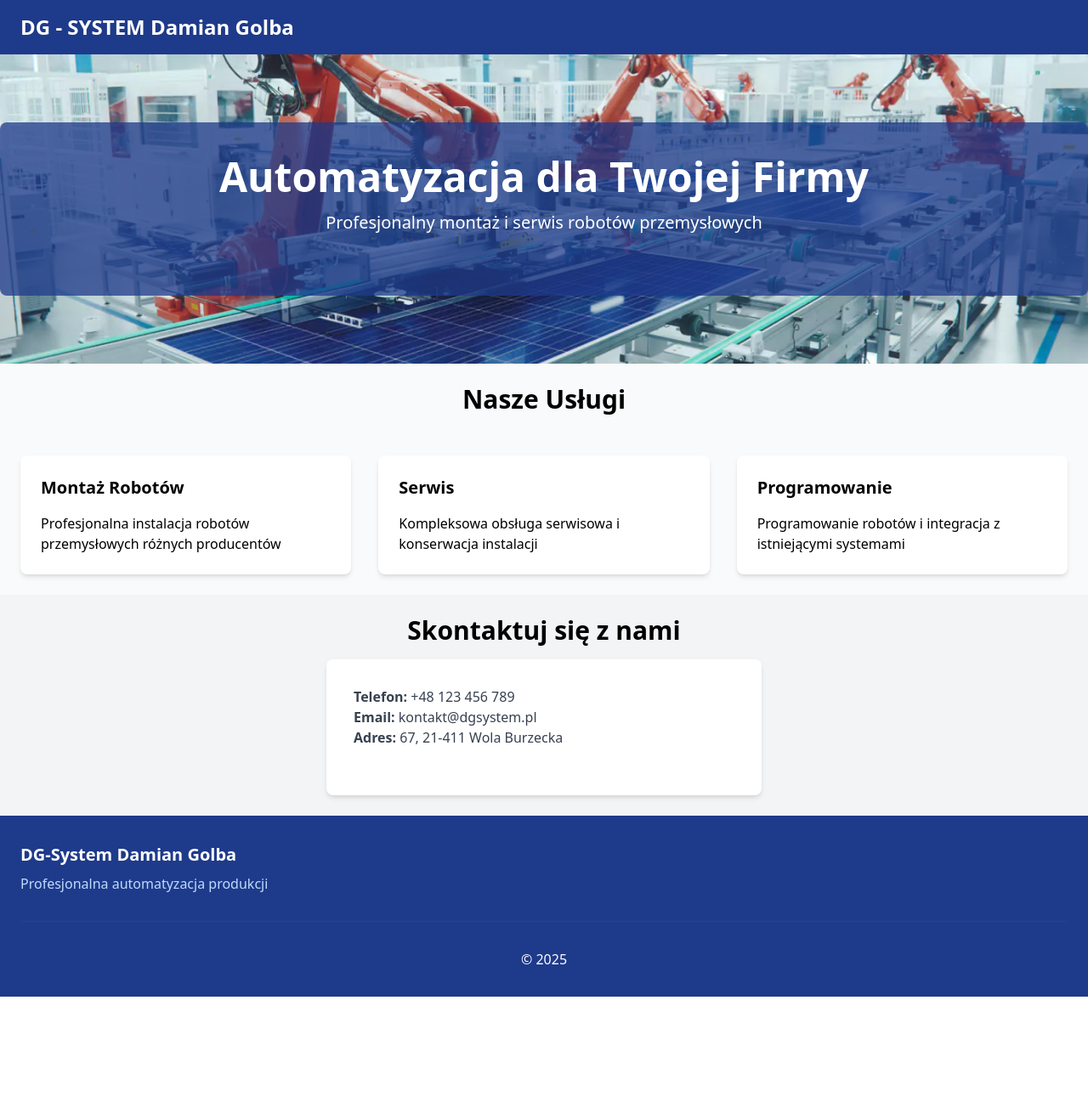
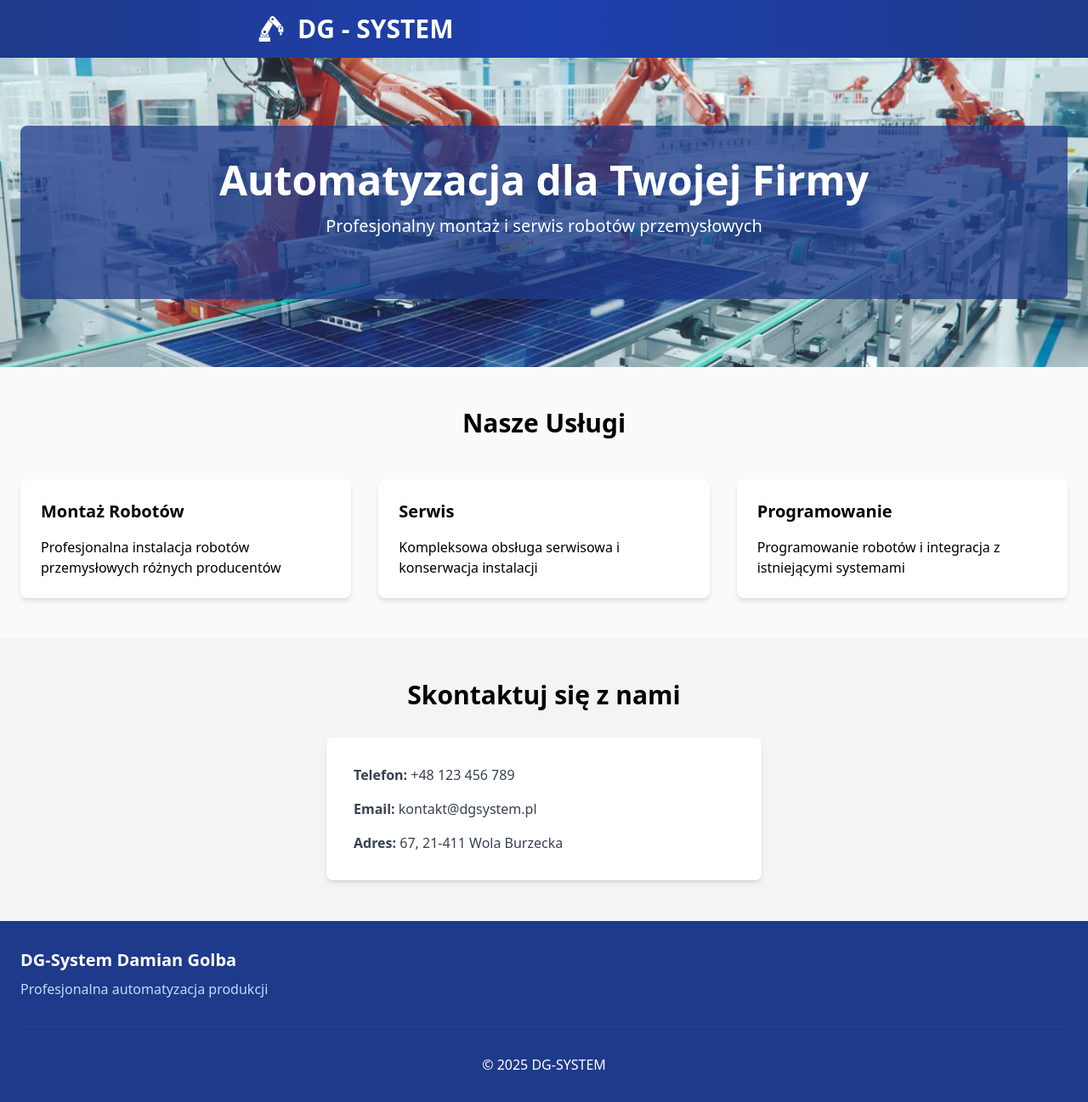
Before and after one commit to Tomaszabc/DG-Tech, a Django app: page / in a window 1280 px wide. Shown: the whole page at 85% size. Before the commit the page ends 1173 px from the top, so only its background shows below. Run offline with Django 5.2, Linux system fonts and the light colour scheme; some libraries are stand-ins or nearby versions.

Commit message:
navbar styling

```diff
--- a/app/templates/index.html
+++ b/app/templates/index.html
@@ -11,58 +11,83 @@
 </head>
 <body class="bg-gray-50 flex flex-col min-h-screen">
     <!-- Navbar -->
-    <nav class="bg-blue-900 text-white shadow-lg">
-        <div class="container mx-auto px-6 py-4">
-            <div class="flex items-center justify-between">
-                <div class="flex items-center">
-                    <span class="text-2xl font-bold">DG - SYSTEM Damian Golba</span>
+ <!-- Navbar with gradient -->
+    <nav class="bg-gradient-to-r from-blue-900 via-blue-800 to-blue-900 text-white shadow-lg">
+    <div class="container mx-auto px-4 py-3 md:px-6 md:py-4 max-w-7xl">
+        <div class="flex items-center justify-between max-w-2xl mx-auto">
+            <!-- Lewa strona - Logo -->
+            <div class="flex items-center">
+                <svg height="30px" width="30px" version="1.1" id="_x32_" xmlns="http://www.w3.org/2000/svg"
+                     xmlns:xlink="http://www.w3.org/1999/xlink" viewBox="0 0 512 512" xml:space="preserve"
+                     class="fill-current text-white">
+                    <g>
+                        <path d="M202.622,344.796l-6.208,11.926l-0.263,0.484c-14.411,24.499-41.026,39.714-69.478,39.714 c-14.272,0-28.371-3.847-40.731-11.122c-18.544-10.908-31.733-28.37-37.122-49.195c-0.238-0.886-0.434-1.78-0.632-2.674 L37.92,412.74h173.617L202.622,344.796z"></path>
+                        <path d="M212.883,59.091L66.446,280.944c-19.578,33.283-8.465,76.172,24.844,95.749 c33.299,19.587,76.17,8.464,95.756-24.843l99.391-191.063l-54.788-52.082C217.361,93.974,212.497,77.52,212.883,59.091z M150.794,330.533c-7.808,13.288-24.909,17.716-38.188,9.916c-13.287-7.824-17.724-24.909-9.907-38.196 c7.808-13.288,24.909-17.716,38.187-9.908C154.165,300.161,158.611,317.254,150.794,330.533z"></path>
+                        <path d="M216.401,422.247H34.278c-12.402,0-22.449,10.055-22.449,22.457V512h227.012v-67.296 C238.841,432.302,228.794,422.247,216.401,422.247z"></path>
+                        <path d="M450.024,185.737c7.184,0,14.082,1.255,20.48,3.559L328.505,19.542c-22.646-24.606-60.956-26.188-85.554-3.535 c-24.606,22.637-26.18,60.949-3.535,85.546l149.955,142.458C390.65,211.663,417.356,185.737,450.024,185.737z M299.584,77.537 c-9.374,8.628-23.973,8.013-32.602-1.361c-8.645-9.375-8.038-23.974,1.345-32.603c9.375-8.644,23.974-8.038,32.619,1.346 C309.575,54.293,308.967,68.892,299.584,77.537z"></path>
+                        <polygon points="431.668,365.227 451.246,387.249 470.815,365.227 470.815,328.975 431.668,328.975"></polygon>
+                        <path d="M450.024,196.292c-27.698,0-50.155,22.449-50.155,50.155v72.169h100.301v-72.169 C500.171,218.741,477.73,196.292,450.024,196.292z M450.024,264.492c-10.818,0-19.578-8.768-19.578-19.578 c0-10.818,8.76-19.586,19.578-19.586c10.81,0,19.586,8.767,19.586,19.586C469.61,255.723,460.835,264.492,450.024,264.492z"></path>
+                    </g>
+                </svg>
+                <span class="ml-4 text-3xl md:text-3xl font-bold">DG - SYSTEM</span>
+            </div>
 
-                </div>
+            <!-- Prawa strona - SVG -->
+            <div class="flex items-center">
 
             </div>
         </div>
-    </nav>
+    </div>
+</nav>
 
     <!-- Hero Section -->
-    <div class="bg-cover bg-center bg-no-repeat text-white py-20" style="background-image: url('{% static 'app/images/robot.webp' %}')">
-        <div class="container mx-auto px-6 text-center bg-blue-900 bg-opacity-75 py-10 rounded-lg">
-            <h1 class="text-5xl font-bold mb-4">Automatyzacja dla Twojej Firmy</h1>
-            <p class="text-xl mb-8">Profesjonalny montaż i serwis robotów przemysłowych</p>
-
+    <div class="bg-cover bg-center bg-no-repeat text-white py-12 md:py-20"
+         style="background-image: url('{% static 'app/images/robot.webp' %}')">
+        <div class="container mx-auto px-4 md:px-6">
+            <div class="text-center bg-blue-900 bg-opacity-75 py-8 px-4 md:py-10 rounded-lg">
+                <h1 class="text-3xl md:text-5xl font-bold mb-3 md:mb-4">Automatyzacja dla Twojej Firmy</h1>
+                <p class="text-lg md:text-xl mb-6 md:mb-8">Profesjonalny montaż i serwis robotów przemysłowych</p>
+            </div>
         </div>
     </div>
 
     <!-- Services Section -->
-    <section id="services" class="py-6">
-        <div class="container mx-auto px-6">
-            <h2 class="text-3xl font-bold text-center mb-12">Nasze Usługi</h2>
-            <div class="grid md:grid-cols-3 gap-8">
-                <div class="bg-white p-6 rounded-lg shadow-md">
-                    <h3 class="text-xl font-bold mb-4">Montaż Robotów</h3>
-                    <p>Profesjonalna instalacja robotów przemysłowych różnych producentów</p>
+    <section id="services" class="py-8 md:py-12">
+        <div class="container mx-auto px-4 md:px-6">
+            <h2 class="text-2xl md:text-3xl font-bold text-center mb-8 md:mb-12">Nasze Usługi</h2>
+            <div class="grid grid-cols-1 md:grid-cols-3 gap-6 md:gap-8">
+                <div class="bg-white p-4 md:p-6 rounded-lg shadow-md">
+                    <h3 class="text-lg md:text-xl font-bold mb-3 md:mb-4">Montaż Robotów</h3>
+                    <p class="text-sm md:text-base">Profesjonalna instalacja robotów przemysłowych różnych producentów</p>
                 </div>
-                <div class="bg-white p-6 rounded-lg shadow-md">
-                    <h3 class="text-xl font-bold mb-4">Serwis</h3>
-                    <p>Kompleksowa obsługa serwisowa i konserwacja instalacji</p>
+                <div class="bg-white p-4 md:p-6 rounded-lg shadow-md">
+                    <h3 class="text-lg md:text-xl font-bold mb-3 md:mb-4">Serwis</h3>
+                    <p class="text-sm md:text-base">Kompleksowa obsługa serwisowa i konserwacja instalacji</p>
                 </div>
-                <div class="bg-white p-6 rounded-lg shadow-md">
-                    <h3 class="text-xl font-bold mb-4">Programowanie</h3>
-                    <p>Programowanie robotów i integracja z istniejącymi systemami</p>
+                <div class="bg-white p-4 md:p-6 rounded-lg shadow-md">
+                    <h3 class="text-lg md:text-xl font-bold mb-3 md:mb-4">Programowanie</h3>
+                    <p class="text-sm md:text-base">Programowanie robotów i integracja z istniejącymi systemami</p>
                 </div>
             </div>
         </div>
     </section>
 
     <!-- Contact Section -->
-    <section id="contact" class="bg-gray-100 py-6">
-        <div class="container mx-auto px-6">
-            <h2 class="text-3xl font-bold text-center mb-4">Skontaktuj się z nami</h2>
+    <section id="contact" class="bg-gray-100 py-8 md:py-12">
+        <div class="container mx-auto px-4 md:px-6">
+            <h2 class="text-2xl md:text-3xl font-bold text-center mb-6 md:mb-8">Skontaktuj się z nami</h2>
             <div class="max-w-lg mx-auto">
-                <div class="bg-white rounded-lg shadow-md p-8">
-                    <div class="mb-6">
-                        <p class="text-gray-700"><strong>Telefon:</strong> +48 123 456 789</p>
-                        <p class="text-gray-700"><strong>Email:</strong> kontakt@dgsystem.pl</p>
-                        <p class="text-gray-700"><strong>Adres:</strong> 67, 21-411 Wola Burzecka</p>
+                <div class="bg-white rounded-lg shadow-md p-6 md:p-8">
+                    <div class="space-y-3 md:space-y-4">
+                        <p class="text-gray-700 text-sm md:text-base">
+                            <strong>Telefon:</strong> +48 123 456 789
+                        </p>
+                        <p class="text-gray-700 text-sm md:text-base">
+                            <strong>Email:</strong> kontakt@dgsystem.pl
+                        </p>
+                        <p class="text-gray-700 text-sm md:text-base">
+                            <strong>Adres:</strong> 67, 21-411 Wola Burzecka
+                        </p>
                     </div>
                 </div>
             </div>
@@ -71,18 +96,15 @@
 
     <!-- Footer -->
     <footer class="bg-blue-900 text-white mt-auto">
-        <div class="container mx-auto px-6 py-8">
+        <div class="container mx-auto px-4 md:px-6 py-6 md:py-8">
             <div class="flex flex-col md:flex-row justify-between">
-                <div class="mb-6 md:mb-0">
-                    <h3 class="text-xl font-bold mb-2">DG-System Damian Golba</h3>
-                    <p class="text-blue-200">Profesjonalna automatyzacja produkcji</p>
-                </div>
-                <div class="flex space-x-4">
-
+                <div class="mb-4 md:mb-0 text-center md:text-left">
+                    <h3 class="text-lg md:text-xl font-bold mb-2">DG-System Damian Golba</h3>
+                    <p class="text-blue-200 text-sm md:text-base">Profesjonalna automatyzacja produkcji</p>
                 </div>
             </div>
-            <div class="border-t border-blue-800 mt-8 pt-8 text-center">
-                <p>&copy; 2025</p>
+            <div class="border-t border-blue-800 mt-6 md:mt-8 pt-6 md:pt-8 text-center">
+                <p class="text-sm md:text-base">&copy; 2025 DG-SYSTEM</p>
             </div>
         </div>
     </footer>
```
